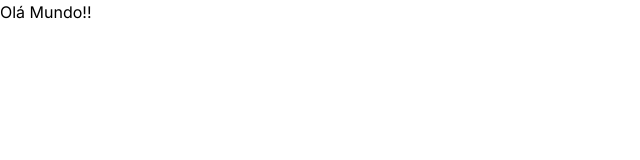
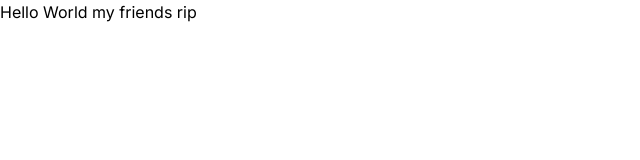
Before and after one commit to Twovest-Team/Twovest-FrontEnd, a Next.js app: page / in a window 1280 px wide. Shown: the top 160 px of the page, without its empty margins (0-640 px from the left). Built offline with nearby package versions, Linux system fonts and the light colour scheme.

Commit message:
Alterei o idioma da mensagem na página inicial.

```diff
--- a/app/page.jsx
+++ b/app/page.jsx
@@ -3,7 +3,7 @@ export default function Home() {
 
   return (
     <main>
-      Olá Mundo!!
+      Hello World my friends rip
     </main>
   );
 }
```
